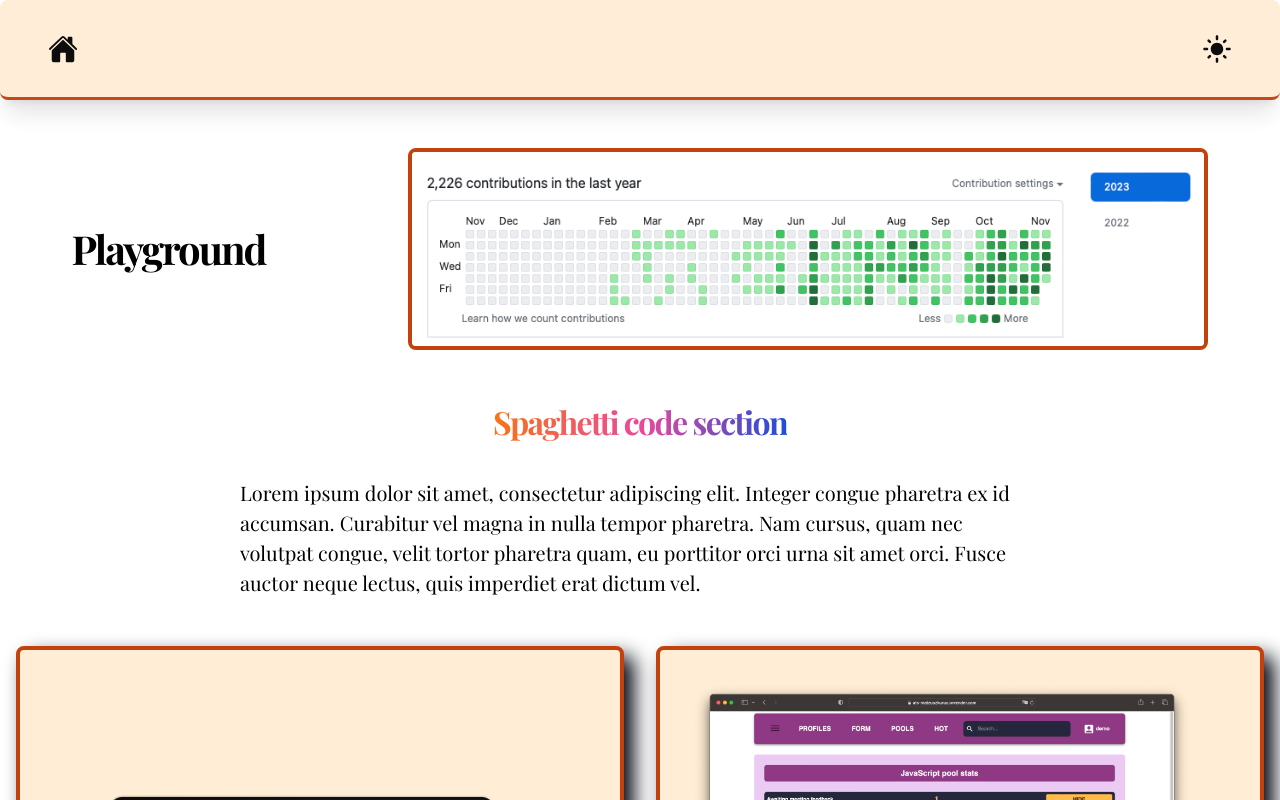
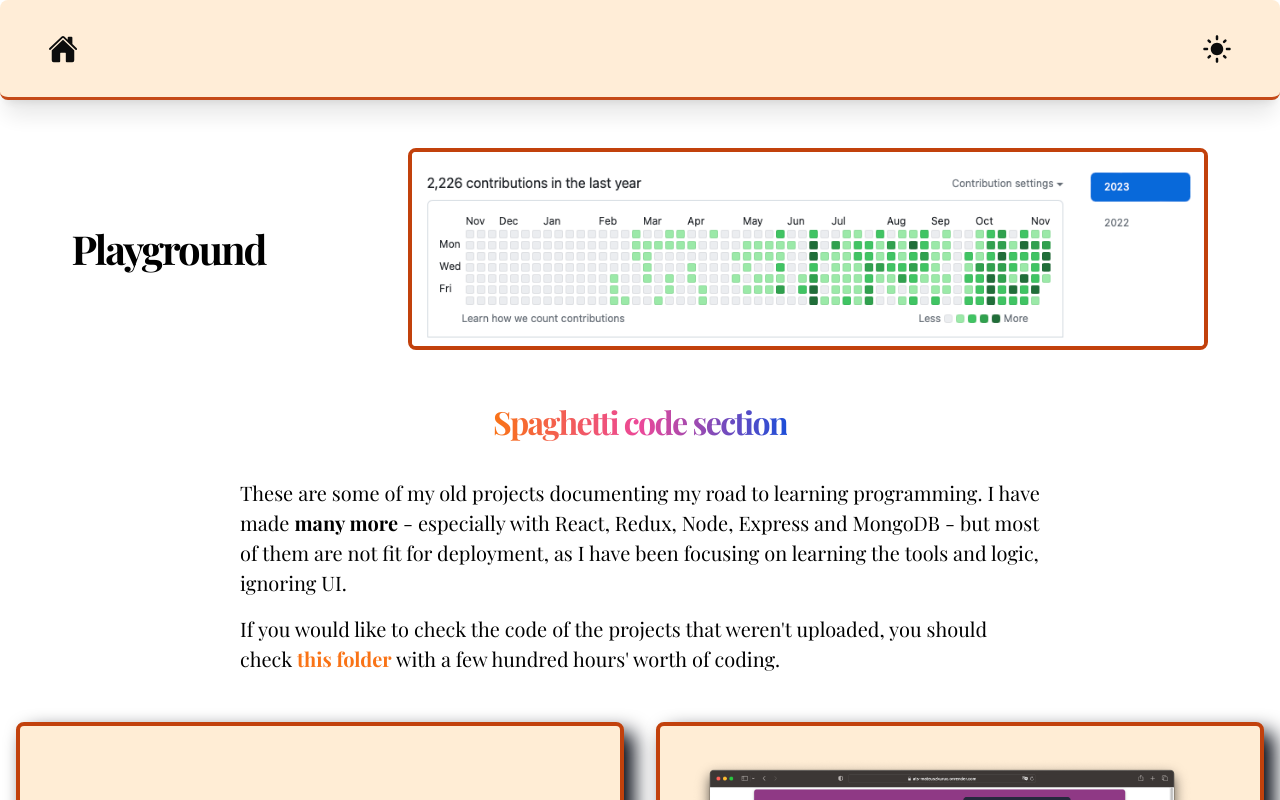
Before and after one commit to MateuszKuruc/developer-portfolio, a Next.js app in the folder developer-portfolio-site/: page /projects/playground in a window 1280 px wide. Shown: the top 800 px of the page. Built offline with nearby package versions, Linux system fonts and the light colour scheme; a web font is replaced by a local one.

Commit message:
add content and adjust styling for playground page's intro

```diff
--- a/developer-portfolio-site/src/app/projects/playground/page.tsx
+++ b/developer-portfolio-site/src/app/projects/playground/page.tsx
@@ -1,3 +1,4 @@
+/* eslint-disable react/no-unescaped-entities */
 import React from "react";
 import Image from "next/image";
 import { SPAGHETTI_PROJECTS } from "@/app/constants/textConstants";
@@ -15,20 +16,44 @@ const Playground = () => {
           height={600}
           alt="github"
           className="rounded-lg border-4 border-orange-700 dark:border-orange-500"
-          />
+        />
       </div>
       <div className="flex flex-col items-center gap-8">
         {/* <h3 className="bold-32-tight">Spaghetti code section</h3> */}
         <h3 className="bold-32-tight text-transparent bg-clip-text bg-gradient-to-r from-orange-500 via-pink-500 to-blue-700">
           Spaghetti code section
         </h3>
-        <p className="max-w-[800px] regular-20">
+        {/* <p className="max-w-[800px] regular-20">
           Lorem ipsum dolor sit amet, consectetur adipiscing elit. Integer
           congue pharetra ex id accumsan. Curabitur vel magna in nulla tempor
           pharetra. Nam cursus, quam nec volutpat congue, velit tortor pharetra
           quam, eu porttitor orci urna sit amet orci. Fusce auctor neque lectus,
           quis imperdiet erat dictum vel.
-        </p>
+        </p> */}
+        <div className="max-w-[800px] regular-20">
+          <p>
+            These are some of my old projects documenting my road to learning
+            programming. I have made <strong>many more</strong> - especially
+            with React, Redux, Node, Express and MongoDB - but most of them are
+            not fit for deployment, as I have been focusing on learning the
+            tools and logic, ignoring UI.
+          </p>
+          <p className="pt-4">
+            If you would like to check the code of the projects that weren't
+            uploaded, you should check{" "}
+            <span className="inline-block">
+              <a
+                target="_blank"
+                href="https://github.com/MateuszKuruc/fullStackOpen"
+              >
+                <h3 className="bold-20 text-orange-500 hover:scale-105 hover:text-orange-700 ease-in-out duration-300">
+                  this folder
+                </h3>
+              </a>
+            </span>{" "}
+            with a few hundred hours' worth of coding.
+          </p>
+        </div>
 
         <div className="grid grid-cols-2 2xl:grid-cols-3">
           {SPAGHETTI_PROJECTS.map((project) => (
```
